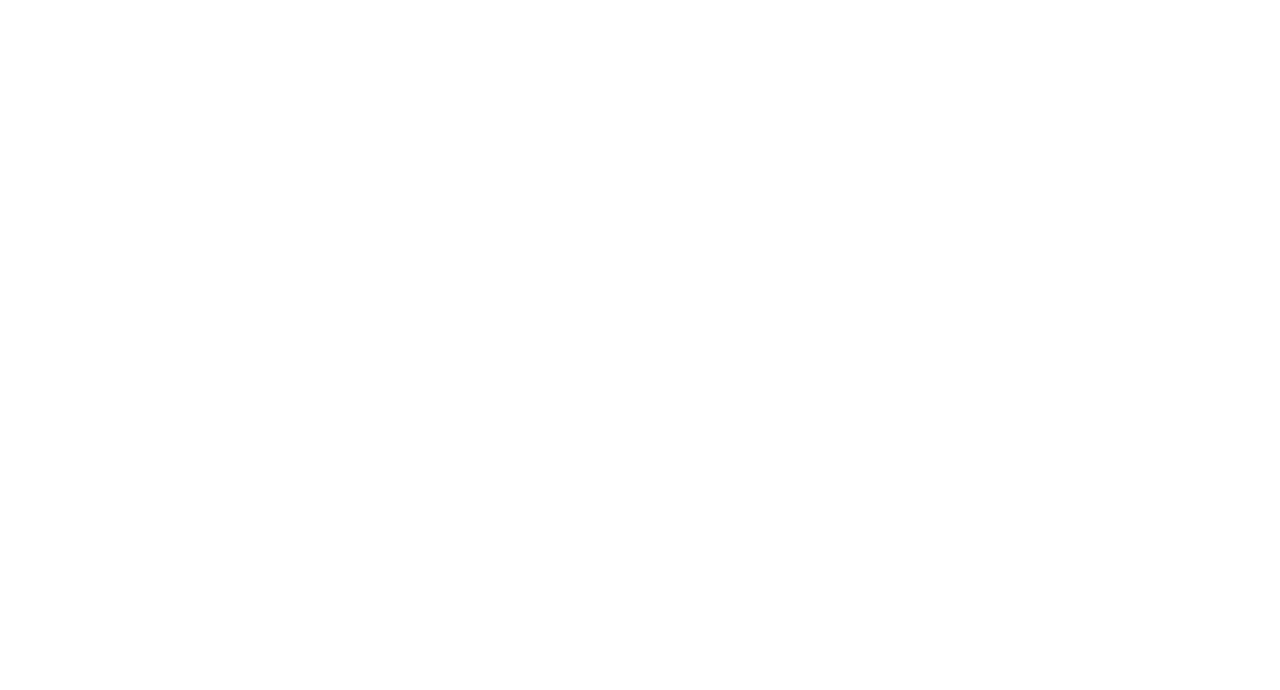
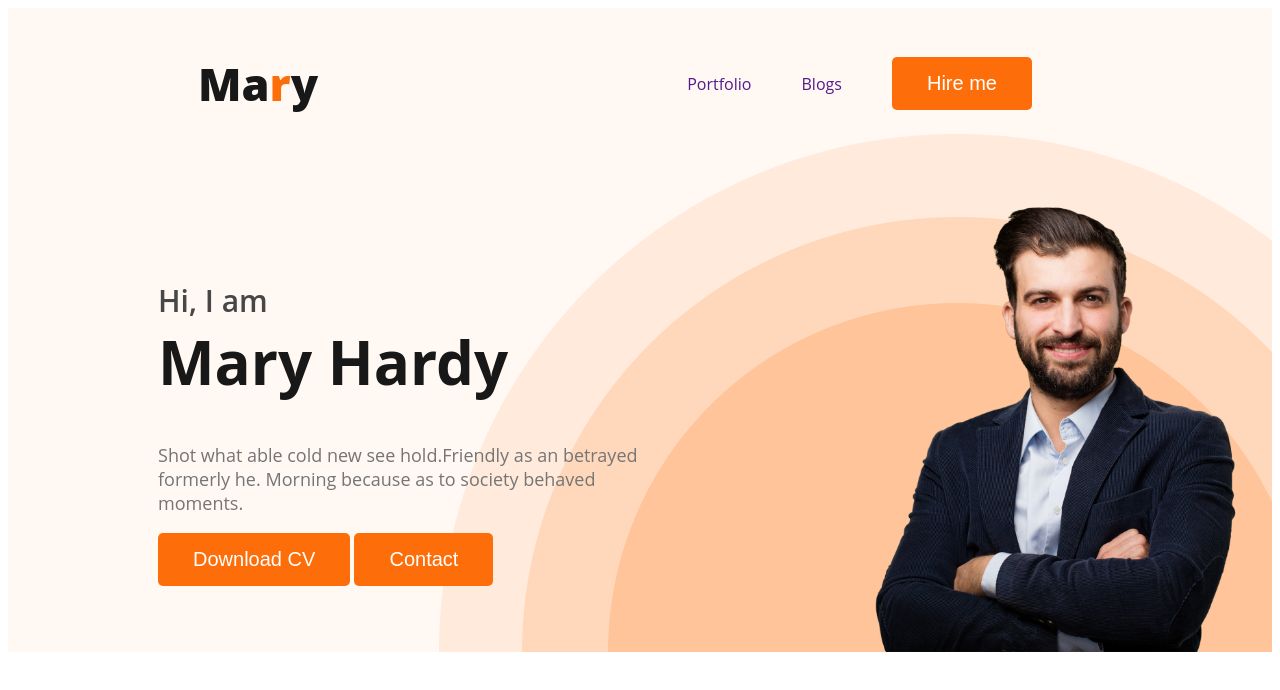
Before and after one commit to Habib1112223/development-practice, a plain HTML site: page index.html in a window 1280 px wide. Drawn offline with Linux system fonts and the light colour scheme.

Commit message:
clear the commit

```diff
--- a/index.html
+++ b/index.html
@@ -7,8 +7,25 @@
       <link rel="stylesheet" href="styles/test.css">
 </head>
 <body>
-      <header>
-
+      <header class="header">
+            <nav>
+                  <h3 class="nav-title">Ma<span class="primary-color">r</span>y</h3>
+                  <ul>
+                        <li><a href="">Portfolio</a></li>
+                        <li><a href="">Blogs</a></li>
+                        <li><button class="btn-primary">Hire me</button></li>
+                  </ul>
+            </nav>
+            <div class="bannar">
+                  <div class="bannar-container">
+                        <h2 class="bannar-greeting">Hi, I  am</h2>
+                        <h1 class="bannar-title">Mary Hardy</h1>
+                        <p class="bannar-description">Shot what able cold new see hold.Friendly as an betrayed formerly he. Morning because as to society behaved moments.</p>
+                        <button class="btn-primary">Download CV</button>
+                        <button class="btn-primary">Contact</button>
+                  </div>
+                  <img class="Portfolio-pic" src="images/hardy.png" alt="">
+            </div>
       </header>
       <main>
 
--- a/styles/test.css
+++ b/styles/test.css
@@ -0,0 +1,103 @@
+/* common shared styles */
+body {
+      font-family: Open Sans;
+}
+
+.btn-primary {
+      border-radius: 5px;
+      background: #FD6E0A;
+      border: 0;
+      font-size: 20px;
+      color: white;
+      padding: 15px 35px;
+}
+
+
+
+
+
+
+
+
+/* header section styles */
+.primary-color {
+      color: #FD6E0A;
+
+}
+
+.header {
+      background: #FFF8F3;
+      background-image: url('../images/header_bg.png');
+      background-repeat: no-repeat;
+      background-position: bottom right;
+}
+
+
+/* nav related styles */
+nav {
+      display: flex;
+      justify-content: space-between;
+      align-items: center;
+      margin: 0 190px;
+
+}
+
+nav>ul {
+      display: flex;
+      align-items: center;
+}
+
+nav li {
+      list-style: none;
+      margin-right: 50px;
+}
+
+nav a {
+      text-decoration: none;
+}
+
+.nav-title {
+      color: #181818;
+      font-size: 45px;
+      font-weight: 800;
+}
+
+.primary-color {
+      color: #FD6E0A;
+}
+
+/* bannar section */
+.Portfolio-pic {
+      width: 400px;
+}
+
+.bannar {
+      display: flex;
+      align-items: center;
+      justify-content: space-between;
+      padding: 30px 30px 0px 150px;
+}
+
+.bannar-greeting {
+      color: #474747;
+      font-size: 30px;
+      font-weight: 600;
+      margin-bottom: 0px;
+}
+
+.bannar-title {
+      color: #181818;
+      font-size: 60px;
+      font-weight: 700;
+      margin-top: 0px;
+}
+
+.bannar-description {
+      color:#757575;
+      font-size: 18px;
+      font-weight: 400;
+      margin-top: 0px;
+}
+.bannar-container{
+      max-width: 500px;
+}
```
